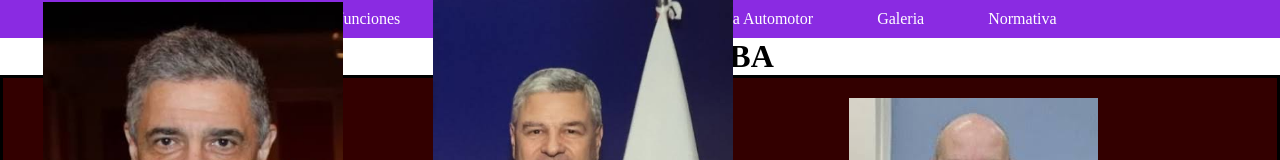
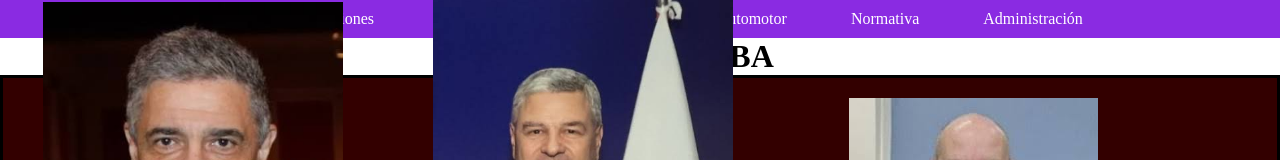
Before and after one commit to turbina440/DIC10, a plain HTML site: page autoridades.html in a window 1280 px wide. Shown: the top 160 px of the page. Drawn offline with Linux system fonts and the light colour scheme.

```diff
--- a/autoridades.html
+++ b/autoridades.html
@@ -14,8 +14,8 @@
 			<li><a href="autoridades.html">Autoridades</a></li>
 			<li><a href="mapa.html">Mapa</a></li>
 			<li><a href="flota.html">Flota Automotor</a></li>
-			<li><a href="galeria.html">Galeria</a></li>
 			<li><a href="guia policial.html">Normativa</a></li>
+			<li><a href="Administración.html">Administración</a></li>
 		</ul>
 	</header>
 
```
